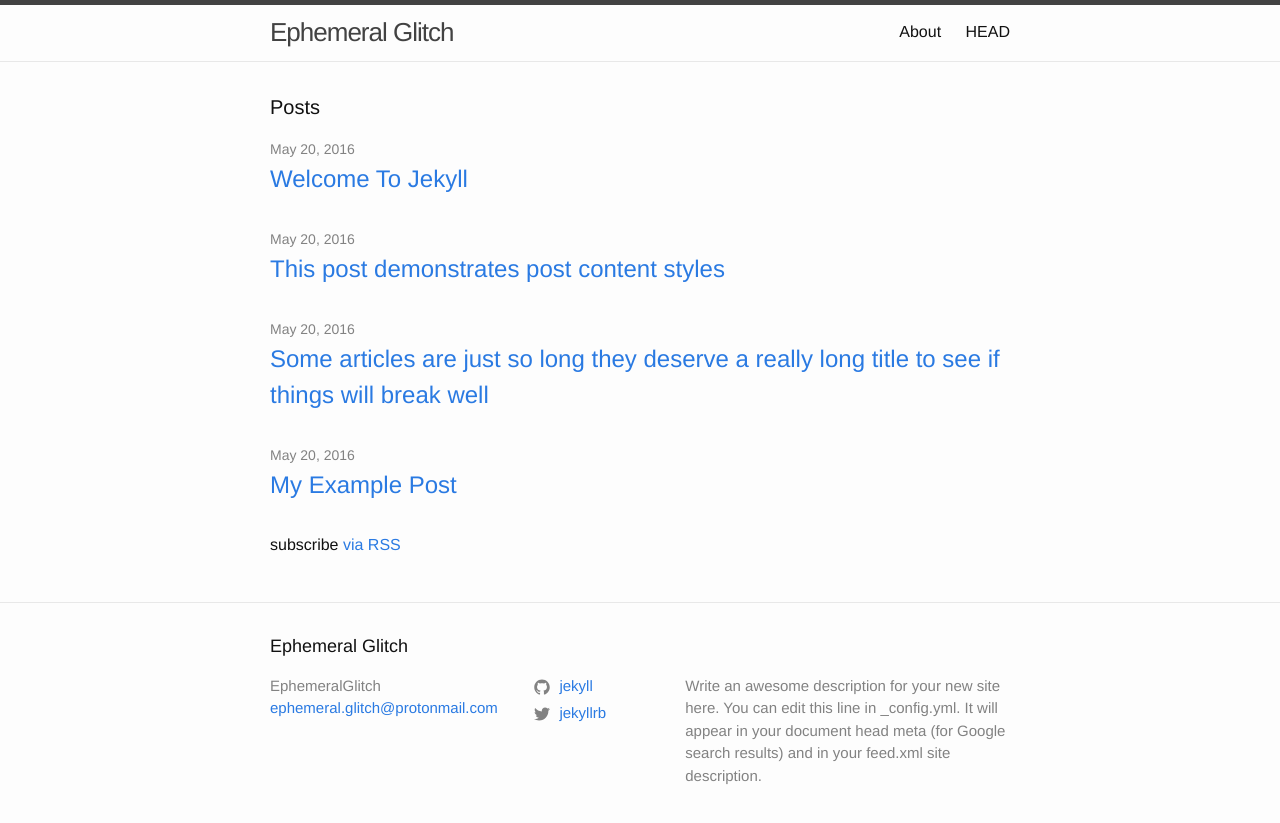
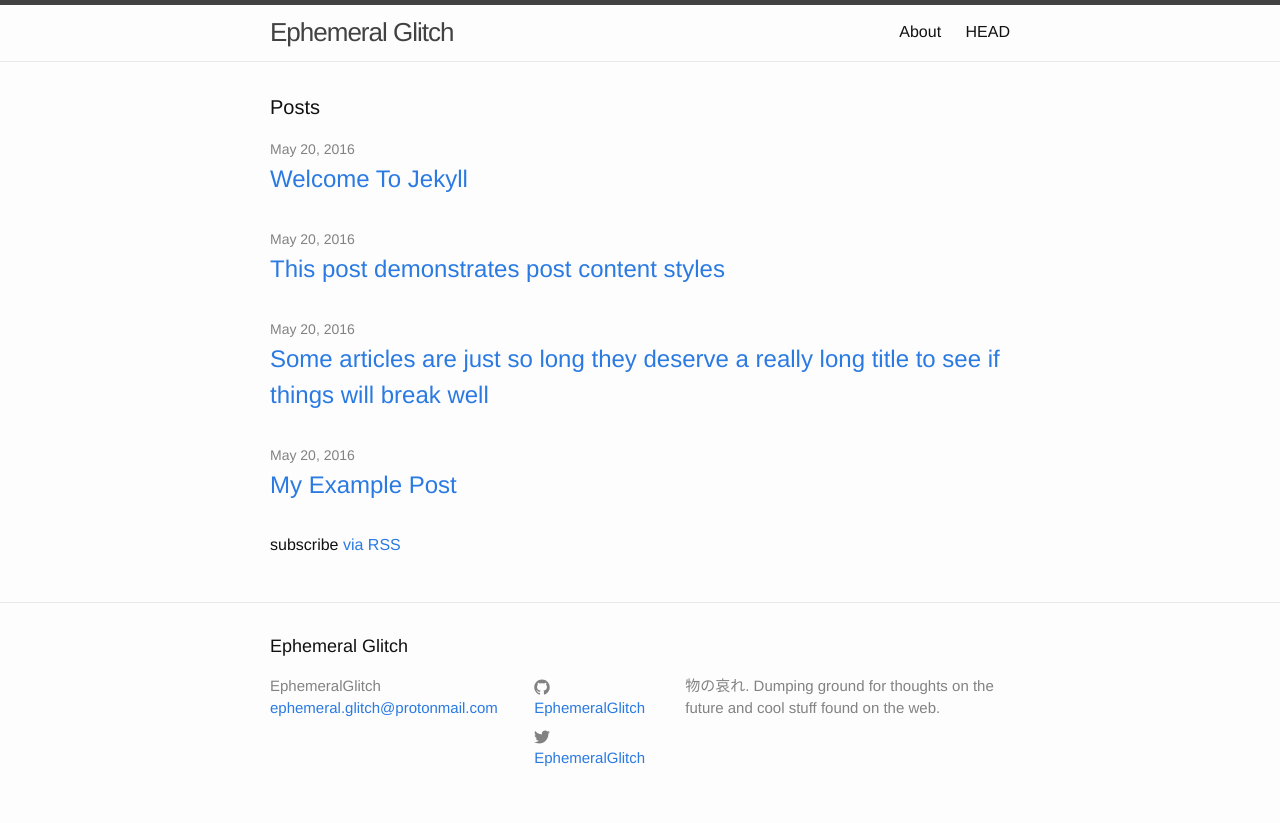
Before and after one commit to EphemeralGlitch/ephemeralglitch.github.io, a Jekyll site: the page built from index.md, in a window 1280 px wide. Shown: the top 823 px of the page. Built offline with Jekyll 4.4.1, drawn with Linux system fonts in a browser that asks for light colours.

Commit message:
Updated 404

```diff
--- a/404.html
+++ b/404.html
@@ -20,5 +20,6 @@ layout: default
   <h1>404</h1>
 
   <p><strong>Page not found :(</strong></p>
-  <p>The requested page could not be found.</p>
+  <p>Have you tried turning it off and on again?</p>
+  <iframe width="640" height="360" src="https://www.youtube.com/embed/nn2FB1P_Mn8" frameborder="0" allowfullscreen></iframe>
 </div>
--- a/_config.yml
+++ b/_config.yml
@@ -2,12 +2,11 @@ title: Ephemeral Glitch
 author: EphemeralGlitch
 email: ephemeral.glitch@protonmail.com
 description: > # this means to ignore newlines until "baseurl:"
-  Write an awesome description for your new site here. You can edit this
-  line in _config.yml. It will appear in your document head meta (for
-  Google search results) and in your feed.xml site description.
+  物の哀れ. Dumping ground for thoughts on the future and cool stuff found on
+  the web.
 
-twitter_username: jekyllrb
-github_username:  jekyll
+twitter_username: EphemeralGlitch
+github_username:  EphemeralGlitch
 
 # Minima date format
 # refer to http://shopify.github.io/liquid/filters/date/ if you want to customize this
```
